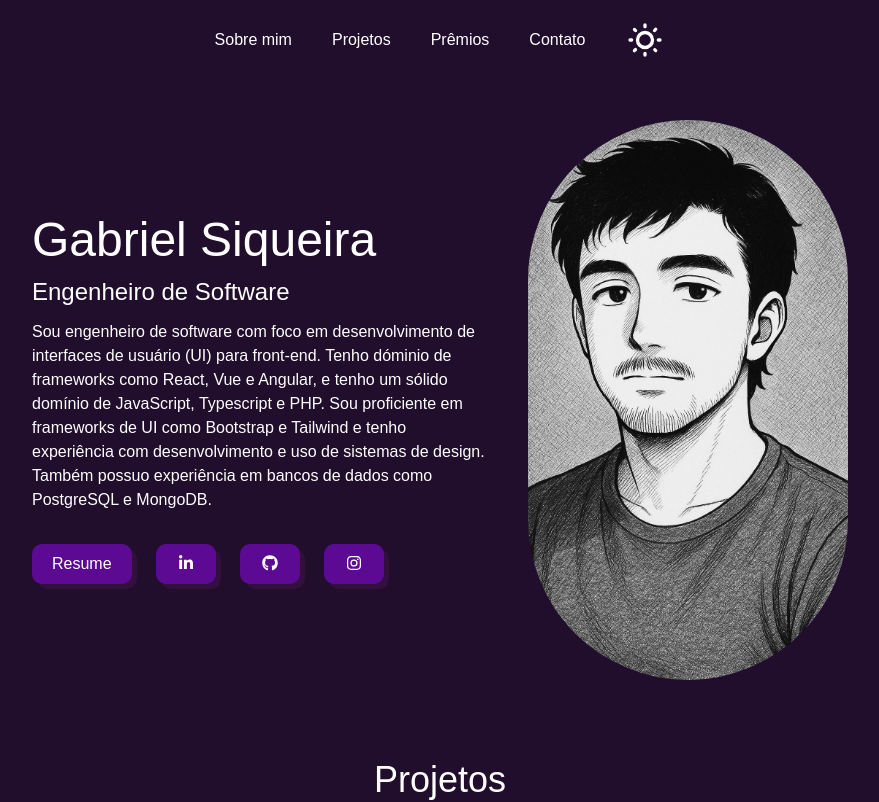
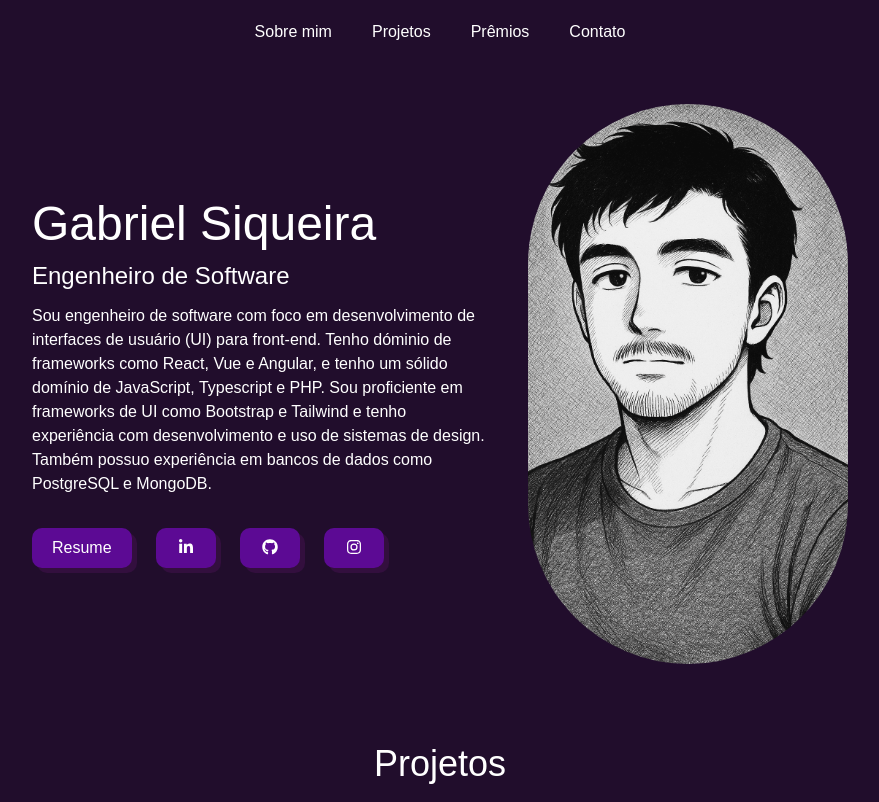
Before and after one commit to Gabrielvsiqueira/gabesiqueira.dev, a React (Vite) app: page / in a window 1280 px wide. Shown: the top 802 px of the page, without its empty margins (200-1079 px from the left). Built offline with nearby package versions, Linux system fonts and the light colour scheme; a web font is replaced by a local one.

Commit message:
fix: remove theme Controller

```diff
--- a/src/pages/Home.jsx
+++ b/src/pages/Home.jsx
@@ -31,7 +31,6 @@ function Introduction() {
           <Link to={'/projects'}>Projetos</Link>
           <p>Prêmios</p>
           <p>Contato</p>
-          <ThemeController />
         </div>
       </header>
 
```
